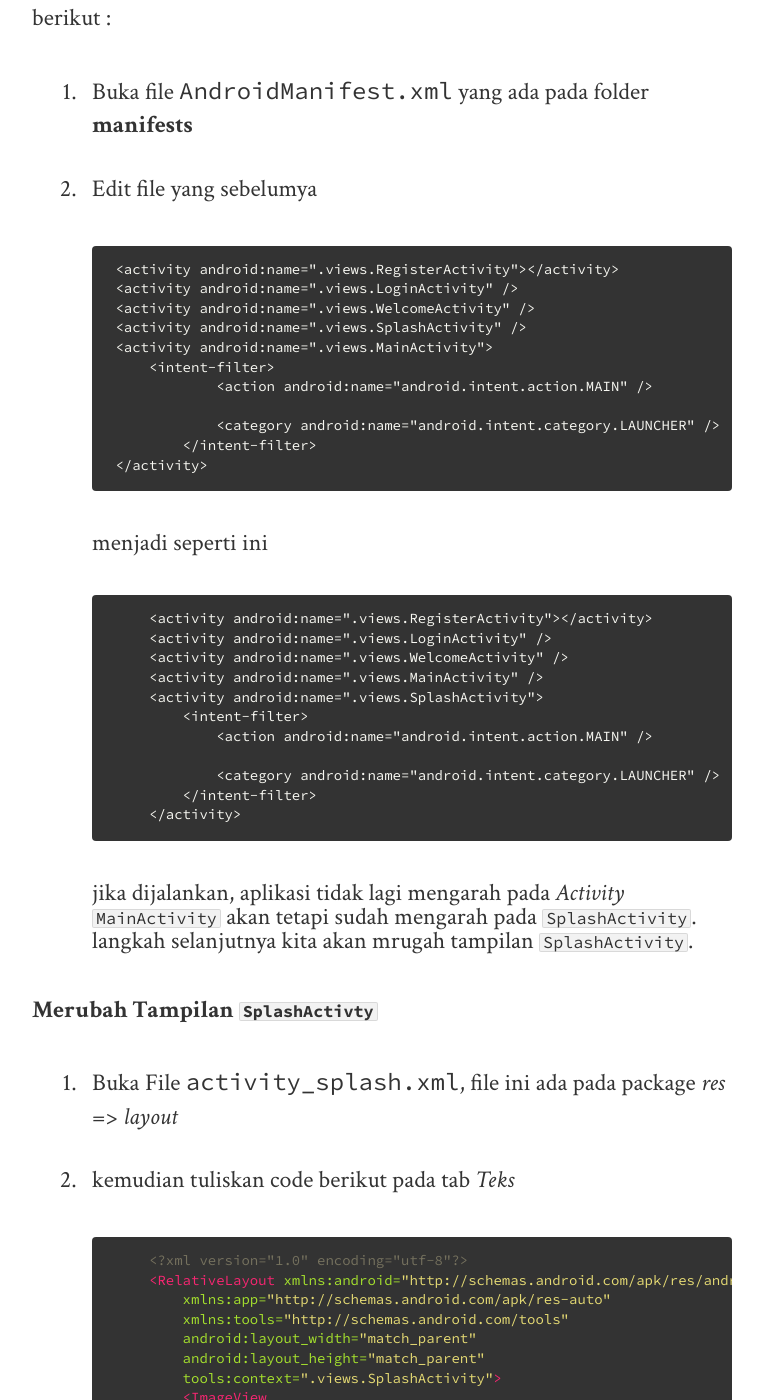
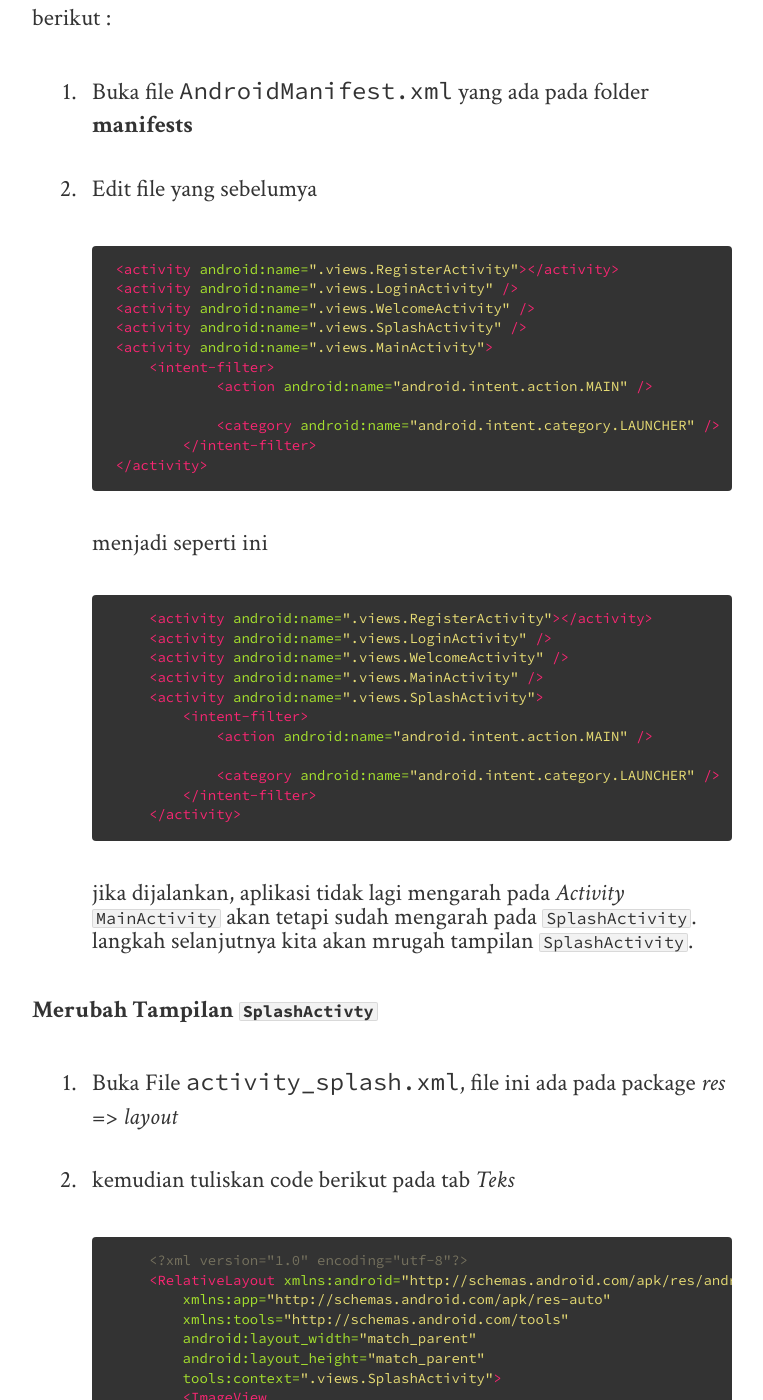
Before and after one commit to congfandi/congfandi.github.io, a Jekyll site: the page built from _posts/2019-03-26-membuat-aplikasi-foodbank-part-1.md, in a window 1280 px wide and 1400 px high, scrolled down 4466 px. Shown: the whole window, without its empty margins (258-1021 px from the left). Built offline with Jekyll 4.4.1, drawn with Linux system fonts in a browser that asks for light colours; nearby versions of some CDN libraries.

Commit message:
change manifest to xml

````diff
--- a/_posts/2019-03-26-membuat-aplikasi-foodbank-part-1.md
+++ b/_posts/2019-03-26-membuat-aplikasi-foodbank-part-1.md
@@ -30,7 +30,7 @@ Selanjutnya kita akan membuat agar aplikasi berjalan seperti ini
 **SplashActivity** => **WelcomeActivity** => **LoginActivity**/**RegisterActivity**, langkah-langkahnya adalah sebagai berikut :
 1. Buka file `AndroidManifest.xml` yang ada pada folder **manifests**
 2. Edit file yang sebelumya
-   ```manifest
+   ```xml
     <activity android:name=".views.RegisterActivity"></activity>
     <activity android:name=".views.LoginActivity" />
     <activity android:name=".views.WelcomeActivity" />
@@ -44,7 +44,7 @@ Selanjutnya kita akan membuat agar aplikasi berjalan seperti ini
     </activity>
    ```
    menjadi seperti ini
-   ```manifest
+   ```xml
         <activity android:name=".views.RegisterActivity"></activity>
         <activity android:name=".views.LoginActivity" />
         <activity android:name=".views.WelcomeActivity" />
@@ -87,6 +87,7 @@ jika dijalankan, aplikasi tidak lagi mengarah pada *Activity* `MainActivity` aka
 Saat aplikasi dijalankan, *activity* `SplashActivity` masih memiliki *toolbar* padahal seharusnya activity ini tidak memiliki toolbar lihat gambar 5.
 ![Gambar 5](/../img/foodbank1/gambar5.png)
 *Gambar 5*
+
 maka kita hilangkan dulu toolbarnya.
 
 **Menghilangkan *toolbar* pada *activity* `SplashActivity`**
````
